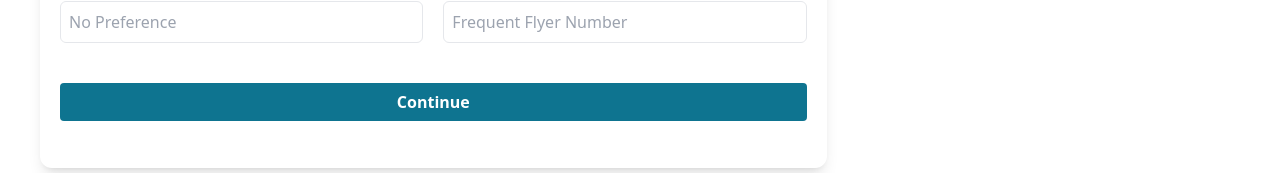
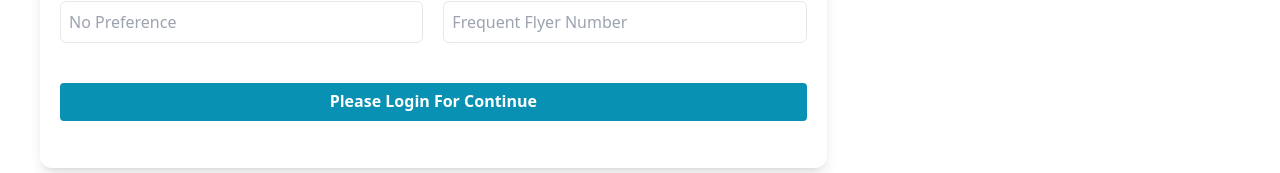
Before and after one commit to druvodev/airbliss, a React (Vite) app in the folder client-side/: page /review/1 in a window 1280 px wide. Shown: the part 1058-1231 px from the top of the page. Built offline with nearby package versions, Linux system fonts and the light colour scheme; no server answers.

Commit message:
from validation add

```diff
--- a/client-side/src/Components/Ticket/ETicket.jsx
+++ b/client-side/src/Components/Ticket/ETicket.jsx
@@ -49,7 +49,7 @@ const ETicket = ({ booking }) => {
       .catch((err) => {
         console.log(err.message);
       });
-  }, [myBooking]);
+  }, []);
 
   // useEffect(() => {
   //   fetch(`http://localhost:5000/bookings/${refID.bookingId}`)
--- a/client-side/src/Dashboard/Admin/AddFlights/AddFlight/AddFlight.jsx
+++ b/client-side/src/Dashboard/Admin/AddFlights/AddFlight/AddFlight.jsx
@@ -3,6 +3,7 @@ import { setLoading } from "../../../../redux/features/globalSlice";
 import { toast } from "react-hot-toast";
 import shortid from "shortid";
 import { MdOutlineCloudUpload } from "react-icons/md";
+import { errorToast, successToast } from "../../../../utils/toast";
 
 const initialFormData = {
   airportName: "",
@@ -184,7 +185,7 @@ const AddFlight = () => {
     event.preventDefault();
 
     if (chekAirportSelect) {
-      return toast.error("Please Select Airport From Top");
+      return errorToast("Please Select Airport From Top");
     }
 
     const generatedId = shortid.generate();
@@ -200,8 +201,6 @@ const AddFlight = () => {
       _id: generatedId,
       airportName: selectAirportCode,
     };
-
-    console.log(finalFormData);
 
     const queryString = `airportId=${selectAirportId}&airportCode=${selectAirportCode}`;
 
@@ -219,7 +218,7 @@ const AddFlight = () => {
         res.json();
       })
       .then((insertResult) => {
-        toast.success("Flight Added Successfully");
+        successToast("Flight Added Successfully");
       });
   };
 
--- a/client-side/src/pages/Review/TravelerDetailsForm/TravelerDetailsForm.jsx
+++ b/client-side/src/pages/Review/TravelerDetailsForm/TravelerDetailsForm.jsx
@@ -16,6 +16,7 @@ import { setUserInfo } from "../../../redux/features/bookingInfoSlice";
 import { paymentLater, paymentProcessing } from "../../../utils/handlePayment";
 import SeatModel from "../../../Components/SeatModel/SeatModel";
 import useAuth from "../../../hooks/useAuth";
+import { errorToast } from "../../../utils/toast";
 
 const TravelerDetailsForm = () => {
   const [isCollapse, setIsCollapse] = useState(true);
@@ -66,11 +67,16 @@ const TravelerDetailsForm = () => {
   }, []);
 
   const handleContinue = (data) => {
+    const chekTitel = data.title;
+
+    if (chekTitel != null) {
       dispatch(setUserInfo(data)); // stored user information in redux
       reset();
       setContinue(true);
-    // document.body.classList.add("modal-open");
       openModal();
+    } else {
+      return errorToast("Please select titel");
+    }
   };
 
   // Function to open the modal
@@ -539,18 +545,26 @@ const TravelerDetailsForm = () => {
                       />
                     </div>
                   </div>
+
+                  {user ? (
                     <button
-                    className=" my-10 block w-full bg-cyan-700 hover:bg-cyan-600 hover:tracking-wide px-5 rounded h-[38px] text-white font-semibold "
+                      className=" my-10 block w-full bg-cyan-700 cursor-pointer hover:bg-cyan-600 hover:tracking-wide px-5 rounded h-[38px] text-white font-semibold "
                       type="submit"
                     >
                       Continue
                     </button>
+                  ) : (
+                    <div className="my-10 pt-[6px] block w-full bg-cyan-600 cursor-pointer px-5 rounded h-[38px] text-white font-semibold text-center">
+                      <p>Please Login For Continue</p>
+                    </div>
+                  )}
                 </form>
               </div>
             </div>
           </div>
         </div>
       )}
+
       {/* Seat selecting Modal */}
       {isModalOpen && (
         <div className="fixed top-0 left-0 z-50 w-full md:w-screen  h-full overflow-y-auto">
--- /dev/null
+++ b/client-side/src/utils/toast.js
@@ -0,0 +1,11 @@
+import { toast } from "react-hot-toast";
+
+const successToast = (massage) => {
+  return toast.success(massage);
+};
+
+const errorToast = (massage) => {
+  return toast.error(massage);
+};
+
+export { successToast, errorToast };
```
Lines whose indentation alone changed are shown as unchanged.
